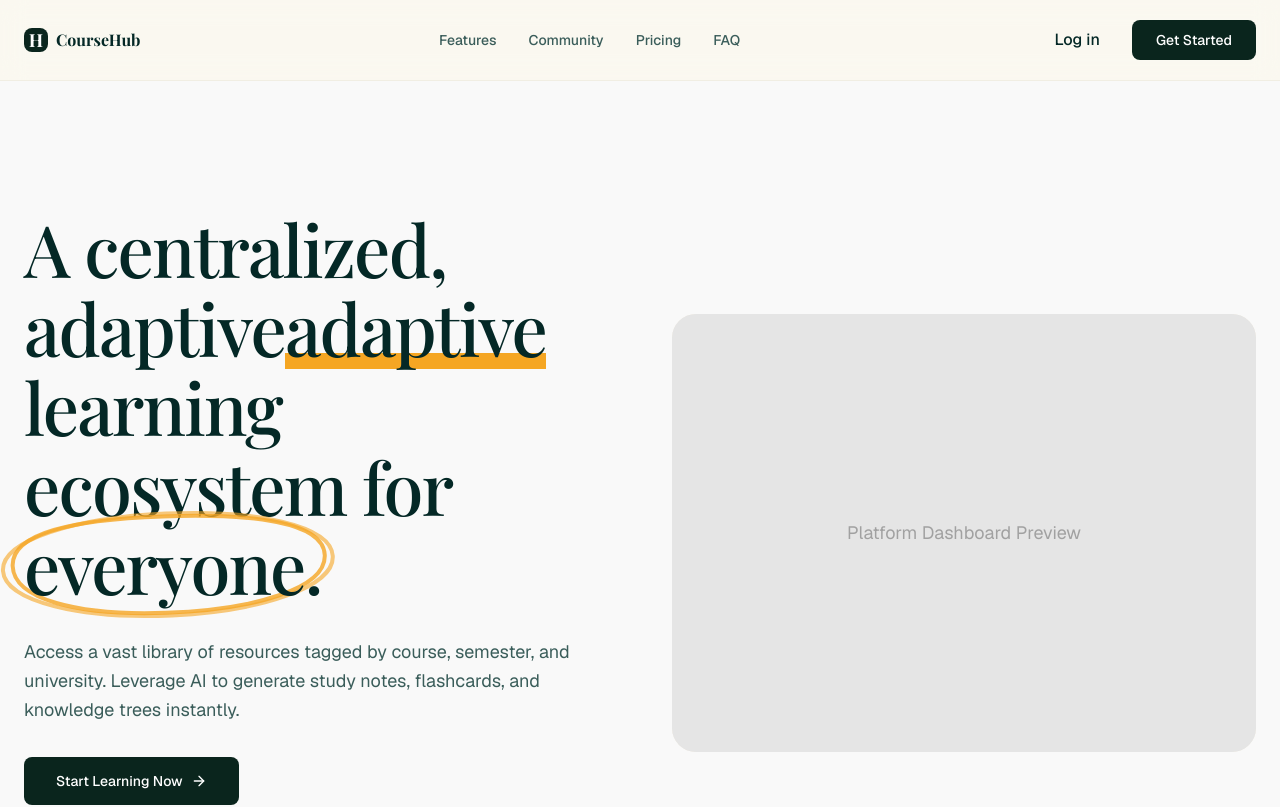
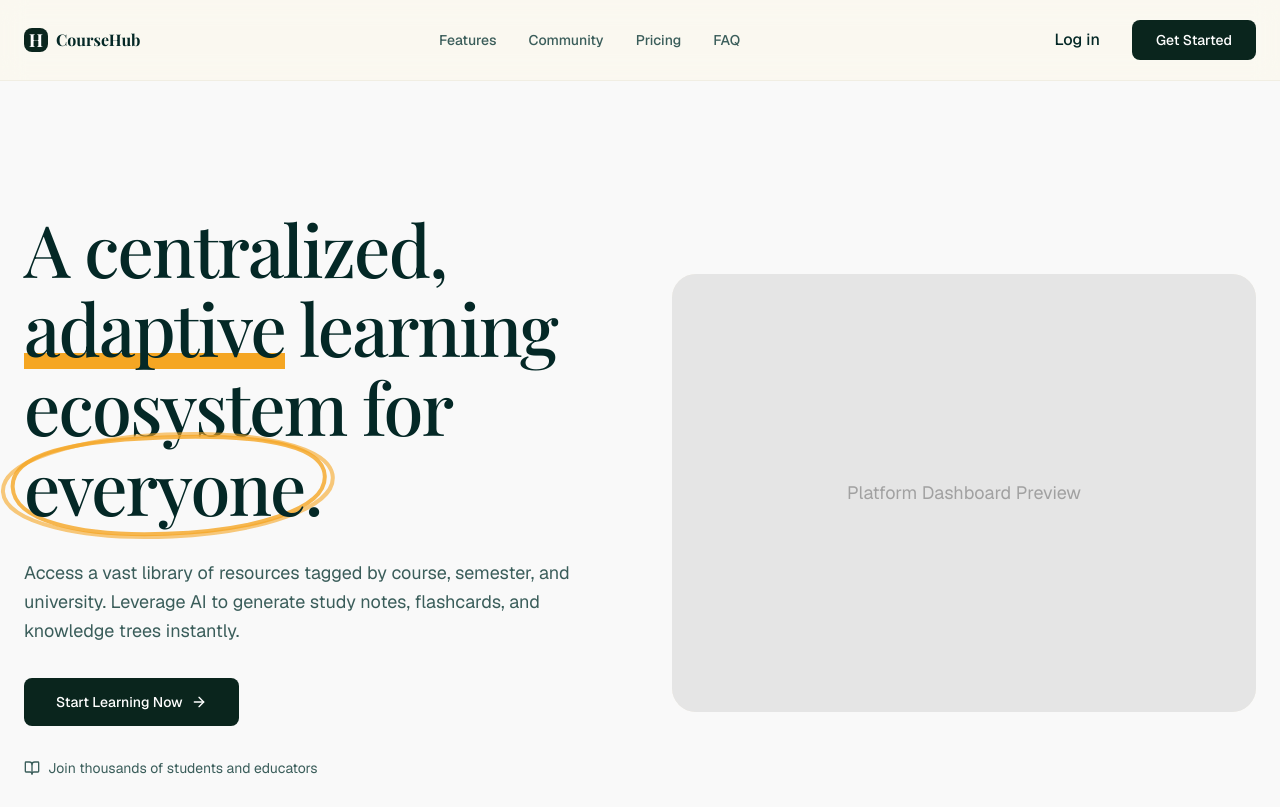
Before and after one commit to Yehonatal/coursehub, a Next.js app: page / in a window 1280 px wide. Shown: the top 807 px of the page. Built offline with nearby package versions, Linux system fonts and the light colour scheme; a web font is replaced by a local one.

Commit message:
fix: update heading text in LandingPage for clarity

```diff
--- a/app/(marketing)/page.tsx
+++ b/app/(marketing)/page.tsx
@@ -23,7 +23,7 @@ export default function LandingPage() {
                     <div className="grid gap-12 lg:grid-cols-2 lg:gap-16 items-center">
                         <div className="space-y-8" data-aos="fade-right">
                             <h1 className="text-5xl font-serif font-medium tracking-tight sm:text-6xl md:text-7xl text-foreground leading-[1.1]">
-                                A centralized, adaptive
+                                A centralized,
                                 <HandDrawnUnderline className="text-[#F5A623]">
                                     adaptive
                                 </HandDrawnUnderline>{" "}
```
